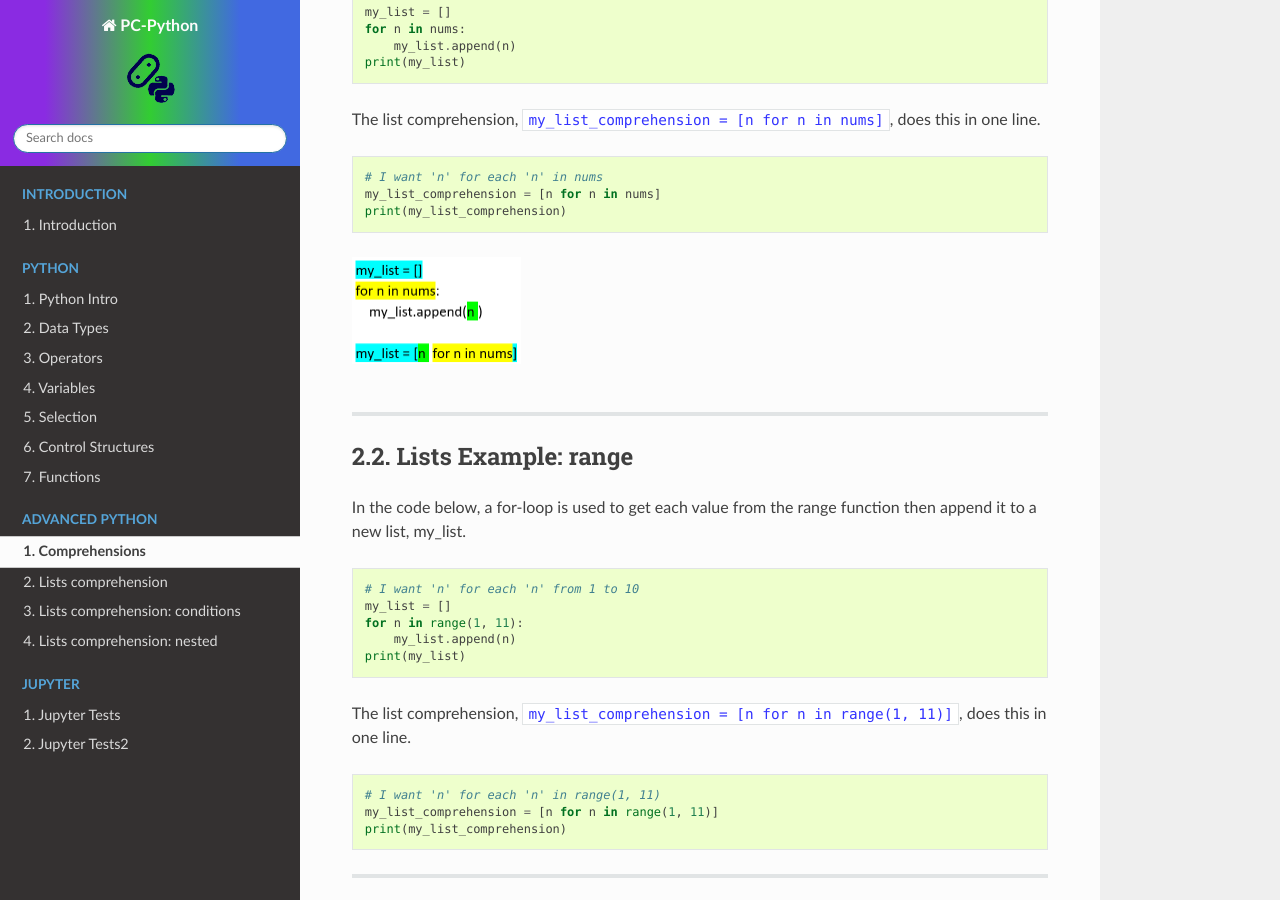
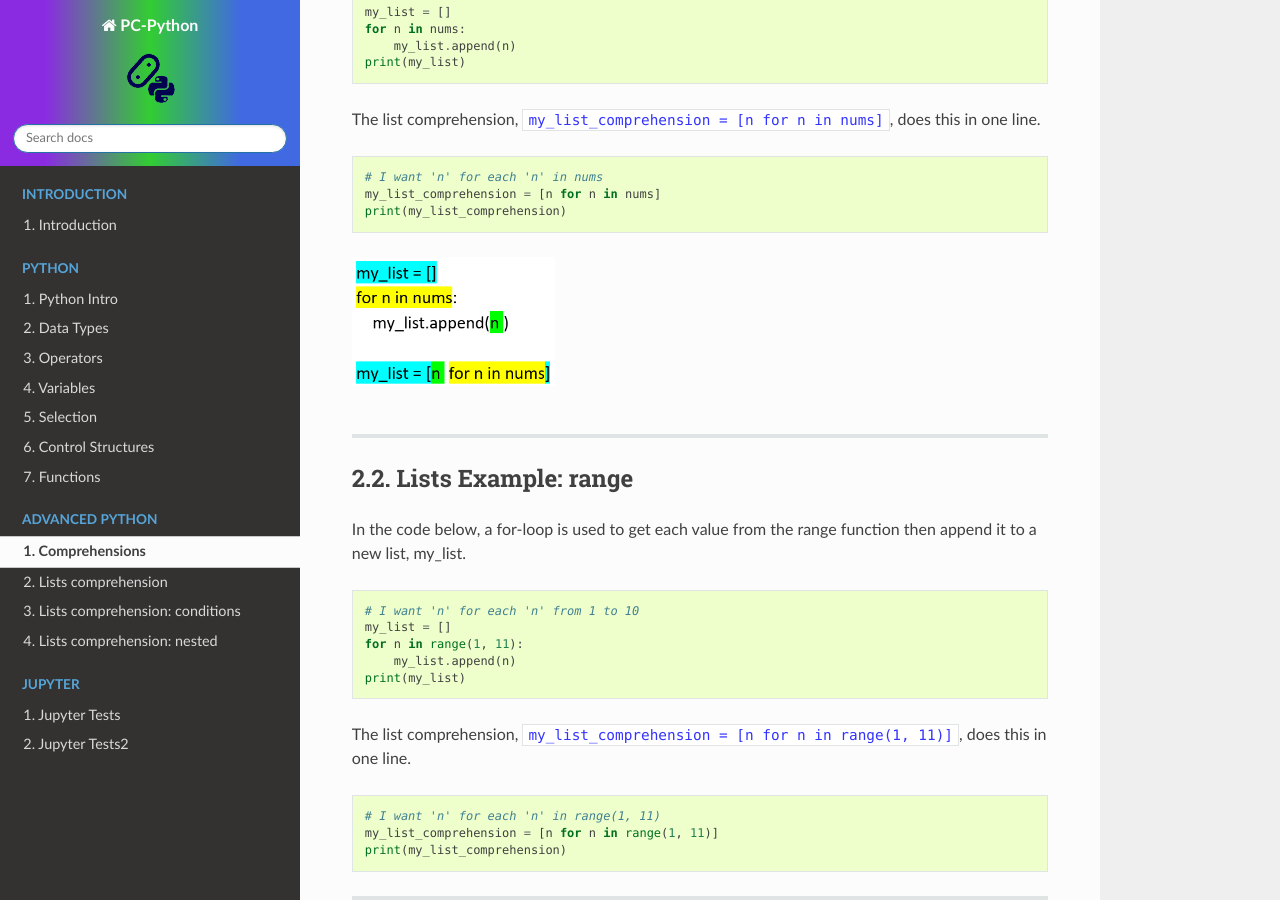
Before and after one commit to gmc-code/PC-Python, a Sphinx documentation site: the page built from docs/python/comprehensions.rst, in a window 1280 px wide and 900 px high, scrolled down 1138 px. Built offline with Sphinx 7.4.7 and the Read the Docs theme 2.0.0, drawn with Linux system fonts in a browser that asks for light colours; pages that are not in the unit, such as notebooks, are missing from menus.

Commit message:
comprehension

```diff
--- a/docs/python/comprehensions.rst
+++ b/docs/python/comprehensions.rst
@@ -63,7 +63,7 @@
 
 
 .. image:: images/list_comprehension_colours1.png
-    :scale: 50%
+    :scale: 60%
 
 ----
 
@@ -123,7 +123,7 @@
 
 
 .. image:: images/list_comprehension_colours2.png
-    :scale: 50%
+    :scale: 60%
 
 
 Practice Questions
@@ -187,7 +187,7 @@
 
 
 .. image:: images/list_comprehension_colours_conditional.png
-    :scale: 50%
+    :scale: 60%
 
 
 ----
@@ -213,10 +213,13 @@
 
 | In the code below, a nested for-loop is used to get a list of grid coordinates.
 | Each grid coordinate is a tuple. e.g. ('A', 1)
+
+.. image:: images/grid.png
+    :scale: 60%
+
 | The output will be: [('A', 1), ('A', 2), ('A', 3), ('A', 4), ('B', 1), ('B', 2), ('B', 3), ('B', 4), ('C', 1), ('C', 2), ('C', 3), ('C', 4), ('D', 1), ('D', 2), ('D', 3), ('D', 4)]
 
-.. image:: images/grid.png
-    :scale: 50%
+
 
 
 .. code-block:: python
@@ -241,4 +244,4 @@
 | The diagram has colouring to compare using for loops with comprehensions.
 
 .. image:: images/list_comprehension_colours_nested.png
-    :scale: 40%
+    :scale: 60%
```
